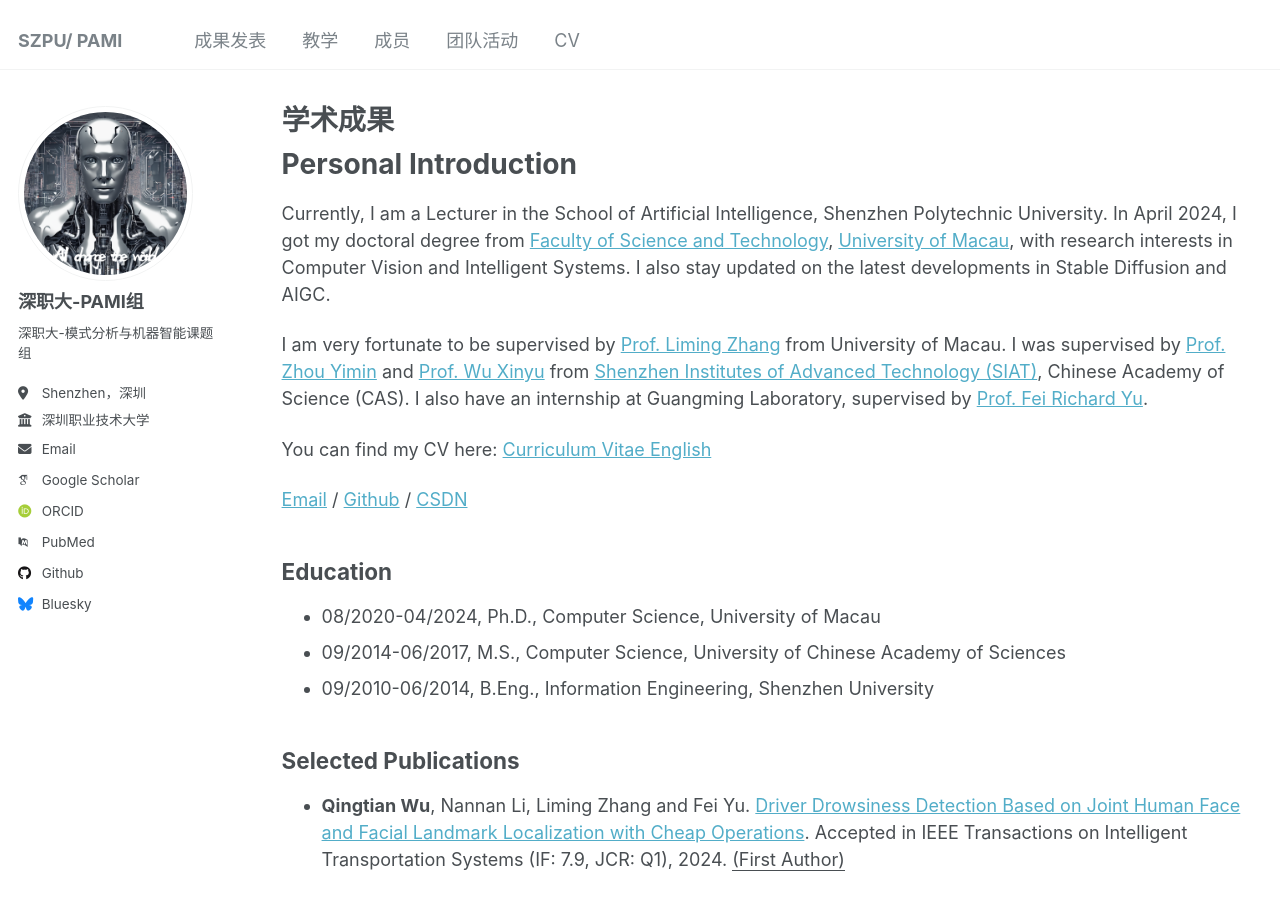
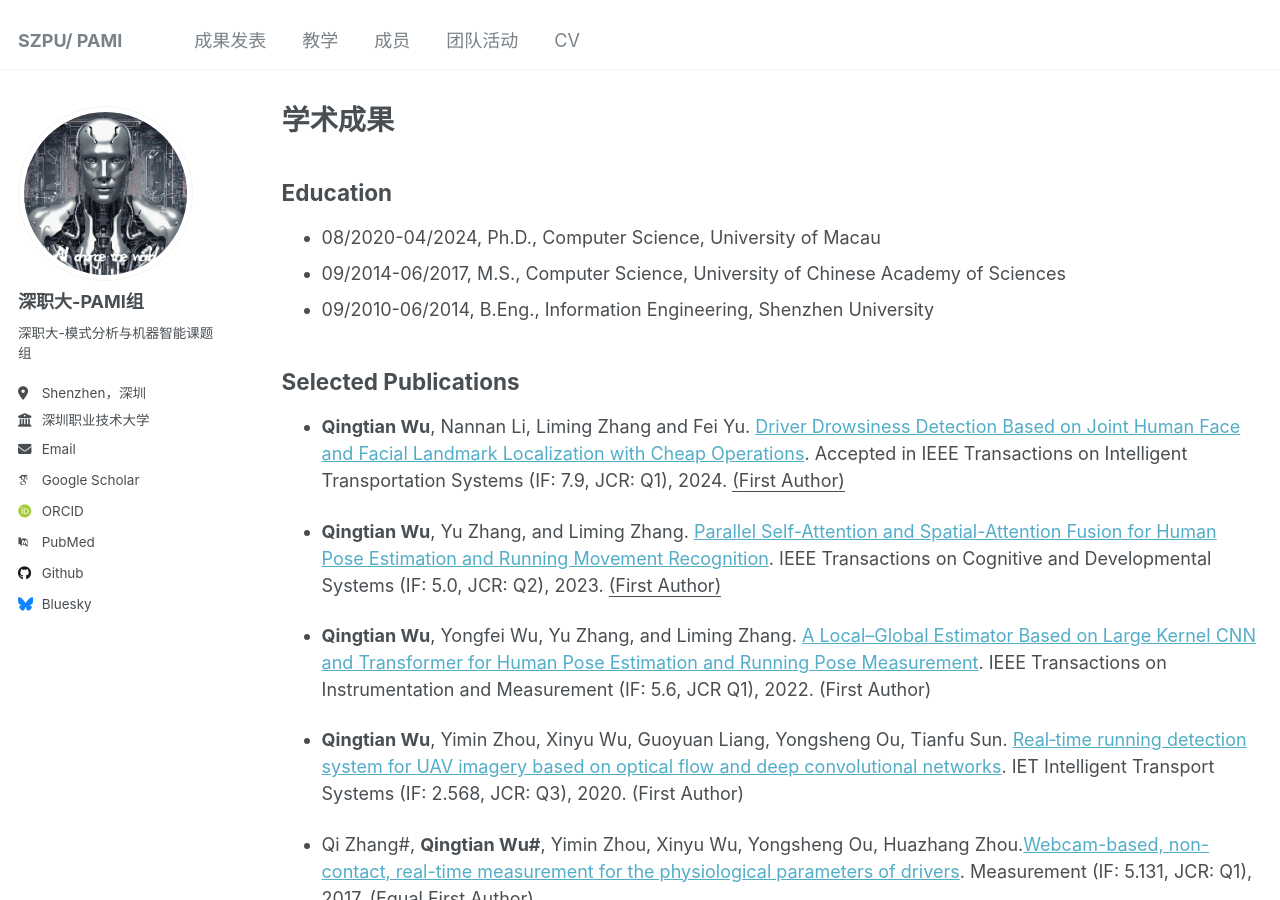
Before and after one commit to shaojiwan/academic.com, a Jekyll site: the page built from _pages/publications.md, in a window 1280 px wide and 900 px high. Built offline with Jekyll 4.4.1, drawn with Linux system fonts in a browser that asks for light colours; some web fonts are replaced.

Commit message:
Update publications.md

```diff
--- a/_pages/publications.md
+++ b/_pages/publications.md
@@ -6,17 +6,6 @@ author_profile: true
 redirect_from:
   - /publications
 ---
-
-Personal Introduction
-======
-Currently, I am a Lecturer in the School of Artificial Intelligence, Shenzhen Polytechnic University. In April 2024, I got my doctoral degree from [Faculty of Science and Technology](https://www.fst.um.edu.mo/), [University of Macau](https://www.um.edu.mo/), with research interests in Computer Vision and Intelligent Systems. I also stay updated on the latest developments in Stable Diffusion and AIGC.
-
-I am very fortunate to be supervised by [Prof. Liming Zhang](https://www.fst.um.edu.mo/people/lmzhang/) from University of Macau. I was supervised by [Prof. Zhou Yimin](https://people.ucas.ac.cn/~zym) and [Prof. Wu Xinyu](https://people.ucas.ac.cn/~wuxinyu)  from [Shenzhen Institutes of Advanced Technology (SIAT)](https://www.siat.ac.cn/), Chinese Academy of Science (CAS). I also have an internship at Guangming Laboratory,  supervised by [Prof. Fei Richard Yu](https://csse.szu.edu.cn/pages/user/index?id=1199).
-
-
-You can find my CV here: [Curriculum Vitae English](../files/resume_wqt2.pdf)
-
-[Email](mailto:qt.wu@outlook.com) / [Github](https://github.com/qingtianwu) / [CSDN](https://blog.csdn.net/wqthaha?type=blog)
 
 
 Education
```
